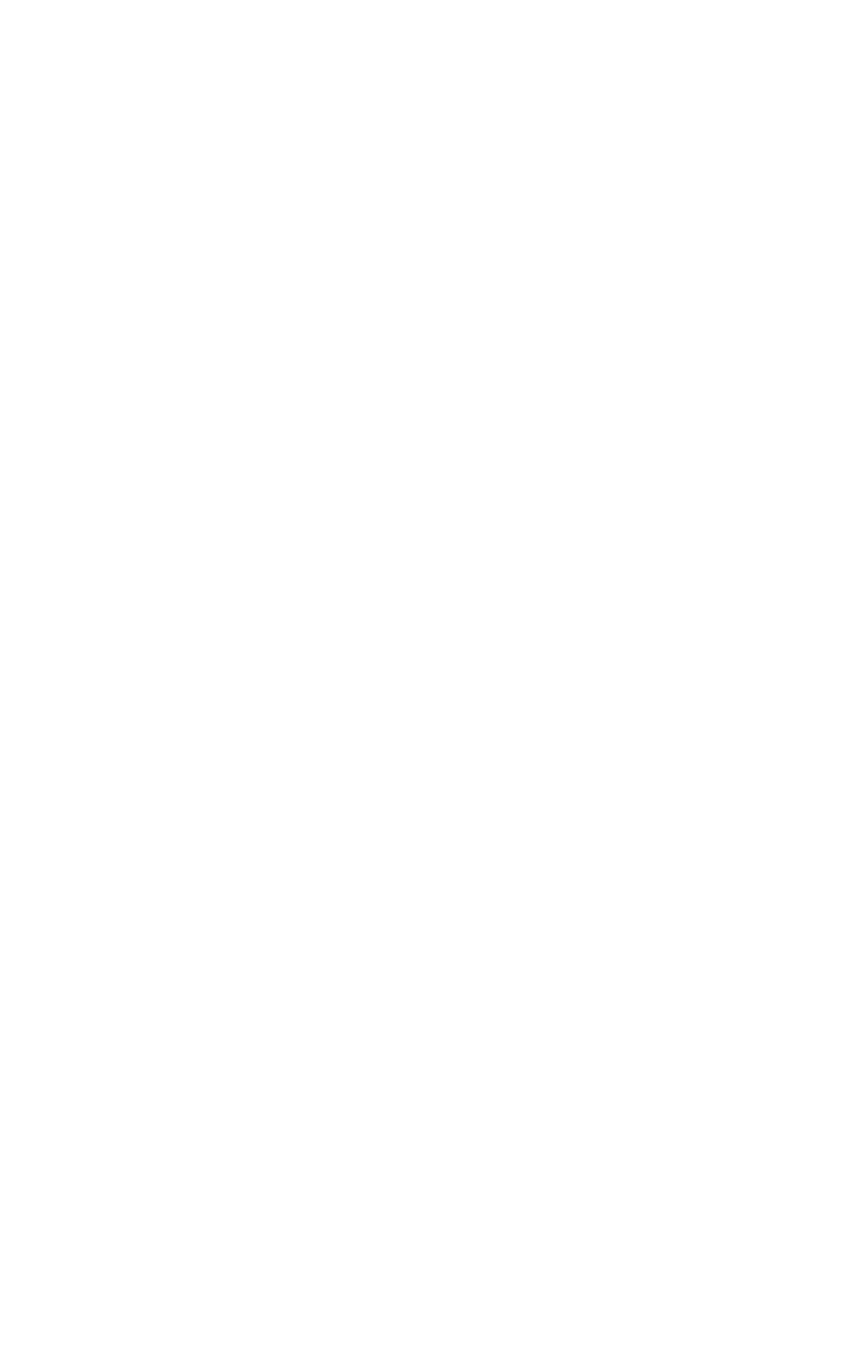
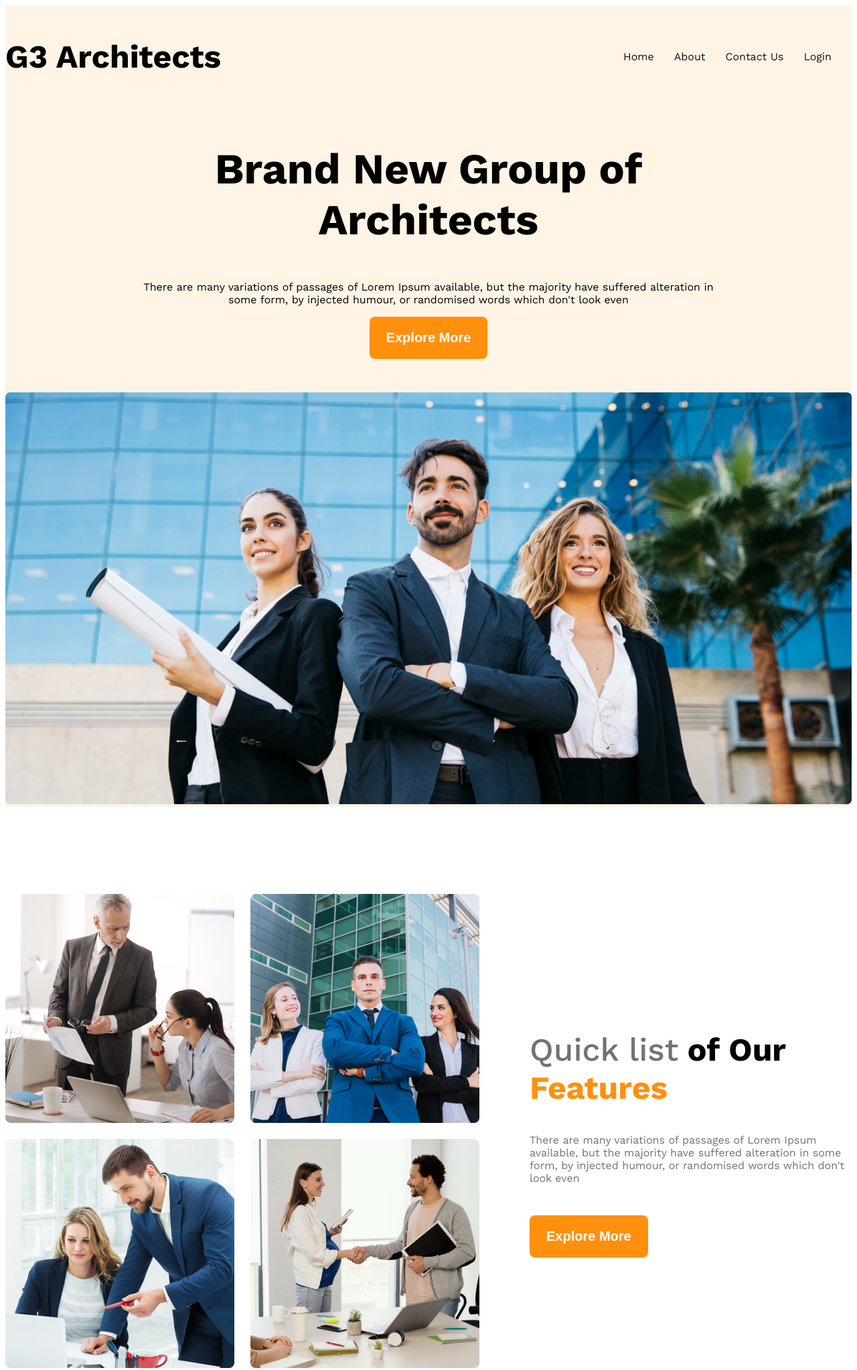
Before and after one commit to DibbyasreeDeyMumu/g3-architects-website, a plain HTML site: page index.html in a window 1280 px wide. Shown: the top 2046 px of the page at 67% size. Before the commit the page ends 800 px from the top, so only its background shows below. Drawn offline with nearby package versions, Linux system fonts and the light colour scheme.

Commit message:
header and 2 section

```diff
--- a/index.html
+++ b/index.html
@@ -6,12 +6,68 @@
     <title>G3 Architects</title>
     <link rel="stylesheet" href="styles/architect.css">
 </head>
-<body>
-    <header>
-
+<body class="work-sans-font">
+    <header class="bg-light">
+        <nav class="navbar display-flex">
+            <h3 class="brand">G3 Architects</h3>
+            <ul class="nav-links display-flex">
+                <!-- li.nav-item*4>a.nav-link -->
+                <li class="nav-item"><a href="" class="nav-link text-black">Home</a></li>
+                <li class="nav-item"><a href="" class="nav-link text-black">About</a></li>
+                <li class="nav-item"><a href="" class="nav-link text-black">Contact Us</a></li>
+                <li class="nav-item"><a href="" class="nav-link text-black">Login</a></li>
+            </ul>
+        </nav>
+        <div class="banner">
+           <div class="banner-content">
+           <h2 class="banner-title">Brand New Group of Architects</h2>
+           <p class="banner-des">There are many variations of passages of Lorem Ipsum available, but the majority have suffered alteration in some form, by injected humour, or randomised words which don't look even</p>
+           <button class="btn-primary">Explore More</button>
+           </div>
+           <img class="banner-img" src="images/banner.png" alt="">
+        </div>
     </header>
     <main>
-
+        <section class="team display-flex">
+            <div class="team-img-container">
+                 <img src="images/team1.png" alt="team partner discussion">
+                 <img src="images/team2.png" alt="">
+                 <img src="images/team3.png" alt="">
+                 <img src="images/team4.png" alt="">
+            </div>
+            <div class="our-features">
+                <h2 class="section-title"><span id="quick-style">Quick list</span> of Our <span class="text-color">Features</span></h2>
+                <p class="feature-des text-light-gray">There are many variations of passages of Lorem Ipsum available, but the majority have suffered alteration in some form, by injected humour, or randomised words which don't look even</p>
+                <button class="btn-primary new">Explore More</button>
+            </div>
+        </section>
+        <section>
+            <h2 class="section-title">Some Facts</h2>
+            <p class="text-light-gray">There are many variations of passages of Lorem Ipsum available, but the majority have suffered alteration.</p>
+            <div class="facts-container">
+                <!-- .fact*4>img.fact-icon+h4.fact-number+p.fact-name -->
+                <div class="fact">
+                    <img src="" alt="" class="fact-icon">
+                    <h4 class="fact-number"></h4>
+                    <p class="fact-name"></p>
+                </div>
+                <div class="fact">
+                    <img src="" alt="" class="fact-icon">
+                    <h4 class="fact-number"></h4>
+                    <p class="fact-name"></p>
+                </div>
+                <div class="fact">
+                    <img src="" alt="" class="fact-icon">
+                    <h4 class="fact-number"></h4>
+                    <p class="fact-name"></p>
+                </div>
+                <div class="fact">
+                    <img src="" alt="" class="fact-icon">
+                    <h4 class="fact-number"></h4>
+                    <p class="fact-name"></p>
+                </div>
+            </div>
+        </section>
     </main>
     <footer>
 
--- a/styles/architect.css
+++ b/styles/architect.css
@@ -0,0 +1,137 @@
+@import url('https://fonts.googleapis.com/css2?family=Work+Sans:ital,wght@0,100..900;1,100..900&display=swap');
+
+
+
+.work-sans-font {
+  font-family: "Work Sans", sans-serif;
+  font-optical-sizing: auto;
+  font-weight: 400;
+  font-style: normal;
+}
+
+/* shared style */
+.bg-light{
+  background-color: rgba(255, 144, 14, 0.1);
+}
+.display-flex{
+  display: flex;
+}
+/* dark-01 */
+.text-black{
+  color: #131313;
+}
+/* dark-02 */
+.text-gray{
+  color: #424242;
+}
+/* dark-03 */
+.text-light-gray{
+  color: #727272;
+}
+.btn-primary{
+ background-color: #FF900E;
+ font-weight: 600;
+ font-size: 1.25rem;
+ color: #FFFFFF;
+ padding: 20px 25px;
+ border: none;
+ border-radius: 8px;
+}
+/* navbar style */
+.navbar{
+ /* text-align: center;  */
+ justify-content: space-between;
+ align-items: center;
+}
+.nav-link{
+  text-decoration: none;
+}
+.nav-item{
+  list-style: none;
+  margin-right: 30px;
+}
+.brand{
+  font-weight: 700;
+  font-size: 3rem;
+}
+/* header style */
+.navbar, .banner{
+  max-width: 1440px;
+  margin: 0 auto;
+}
+/* banner */
+.banner-content{
+  max-width: 860px;
+  margin: 0 auto;
+  text-align: center;
+  margin-bottom: 50px;
+}
+.banner-title{
+  font-weight: 700;
+  font-size: 4rem;
+}
+.banner-img{
+  width: 100%;
+}
+
+/* main */
+main{
+  max-width: 1440px;
+  margin: 0 auto;
+}
+main > section{
+  margin-top: 130px;
+}
+
+/* team-features */
+.team{
+  align-items: center;
+}
+.our-features{
+  max-width: 537px;
+  margin-left: 75px;
+}
+.section-title{
+  font-size: 3rem;
+  font-weight: 700;
+}
+.text-color{
+  color: #FF900E;
+}
+#quick-style{
+
+  color: #727272;
+  font-weight: 500;
+}
+.feature-des{
+  margin-top: 24px;
+}
+.new{
+  margin-top: 30px;
+}
+
+.team-img-container{
+  display: grid;
+  grid-template-columns: repeat(2, 1fr);
+  gap: 24px;
+}
+
+/* responsive media query */
+@media  screen and (max-width: 576px){
+   .navbar, .nav-links, .team{
+    flex-direction: column;
+   }
+
+   .team-img-container{
+    grid-template-columns: repeat(1, 1fr);
+   }
+   .our-features{
+    margin-left: 20px;
+   }
+}
+/* medium-device */
+@media  screen and (min-width: 576px) and (max-width: 992px){
+  .team{
+    flex-direction: column;
+  }
+}
```
